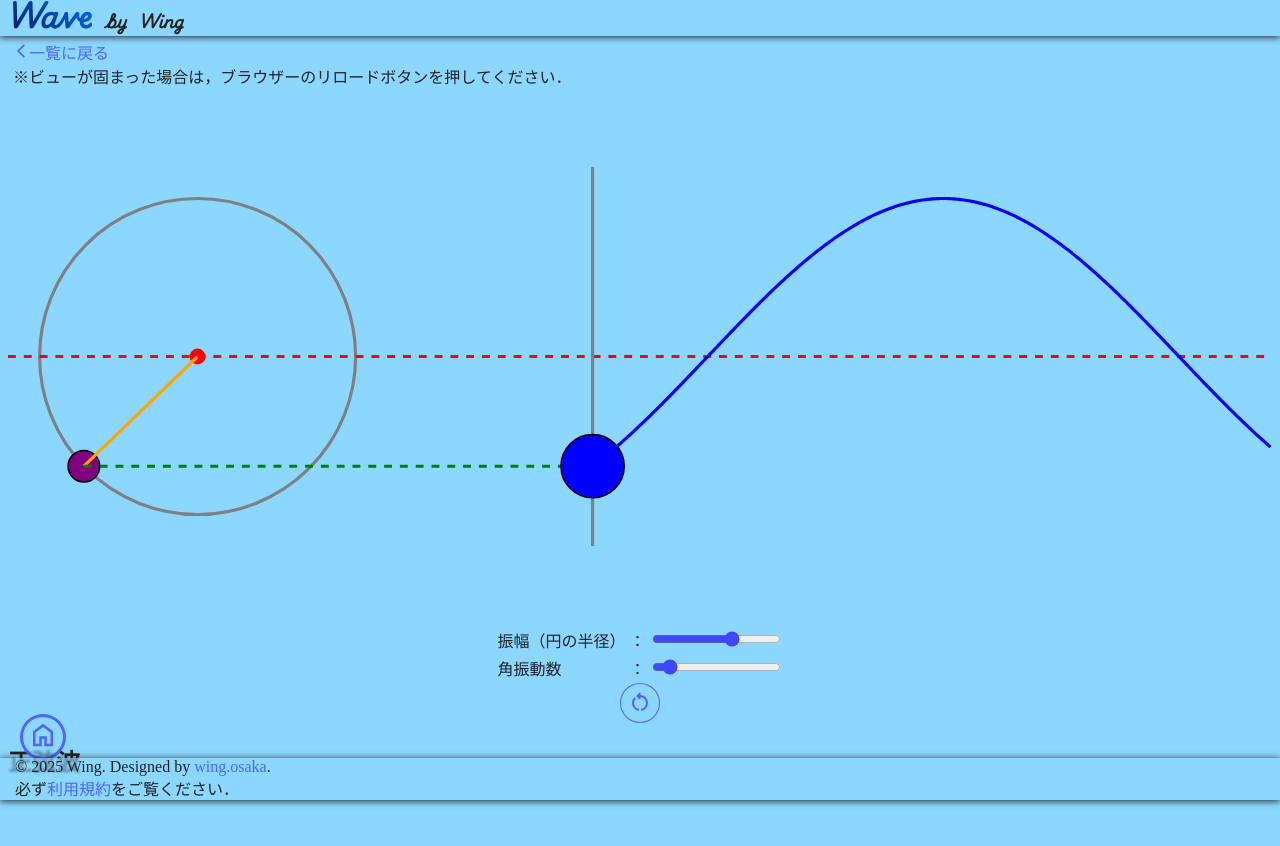
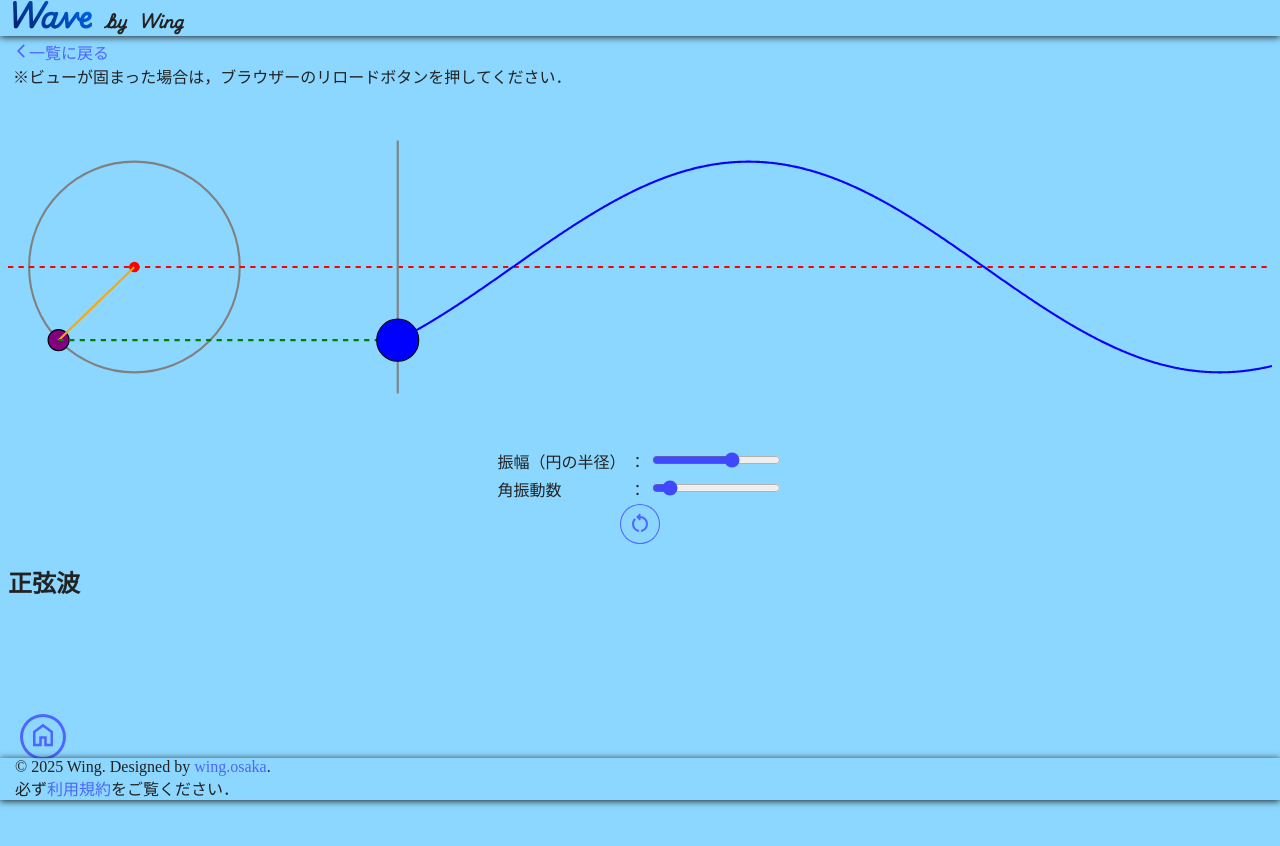
Before and after one commit to te-wing/wave.graphics, a Next.js app: page /wavelayout/sinwave in a window 1280 px wide. Shown: the top 846 px of the page. After the commit the page ends 800 px from the top, so only its background shows below. Built offline with nearby package versions, Linux system fonts and the light colour scheme; a web font is replaced by a local one.

Commit message:
幅を調整

```diff
--- a/src/app/wavelayout/sinwave/canvas.tsx
+++ b/src/app/wavelayout/sinwave/canvas.tsx
@@ -21,7 +21,7 @@ const OscillationCanvas: React.FC<OscillationCanvasProps> = ({
   const pausedTimeRef = useRef<number>(0); // 一時停止した時点の経過時間（ミリ秒）
 
   // 基準となる設計サイズを定義
-  const designWidth = 800; // この幅を基準に描画がスケールされます
+  const designWidth = 1200; // この幅を基準に描画がスケールされます
   const designHeight = 340; // この高さを基準にアスペクト比が維持されます
 
   const animate = useCallback(() => {
```
